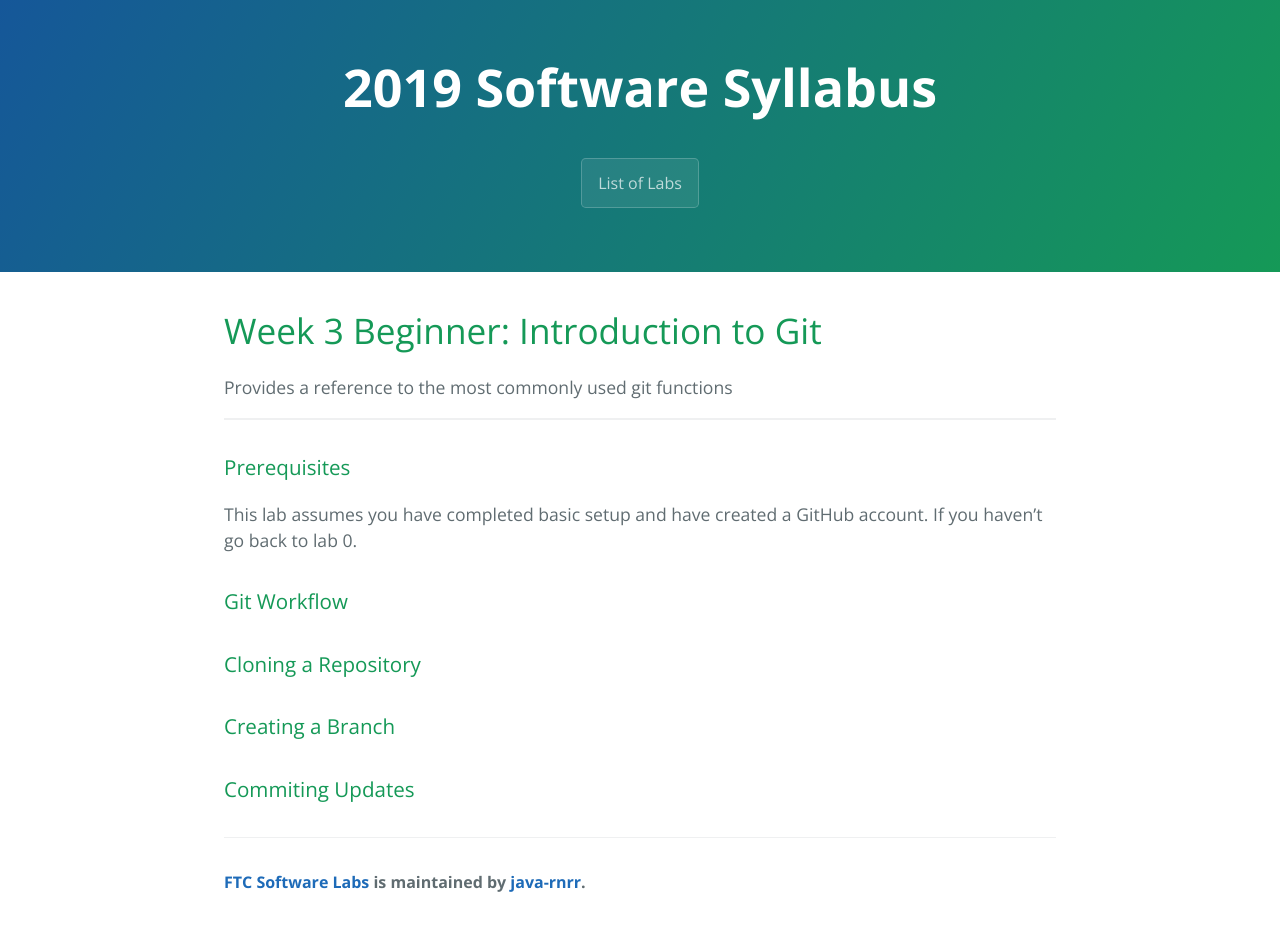
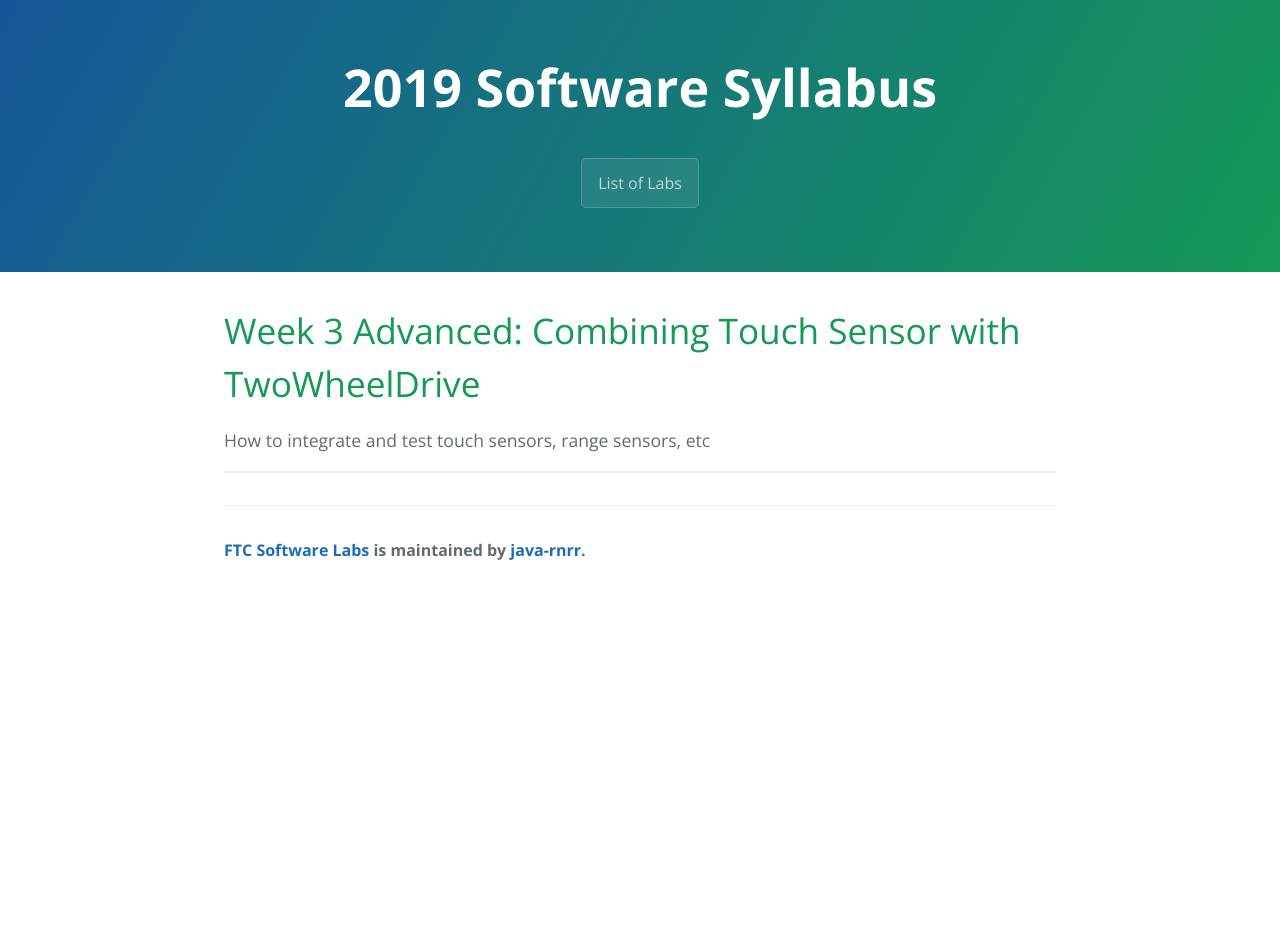
Before and after one commit to java-rnrr/getting-started, a Jekyll site: the page built from _posts/2019-06-02-aw3-tbd.md, in a window 1280 px wide. Built offline with Jekyll 4.4.1, drawn with Linux system fonts in a browser that asks for light colours; the repository's description, which GitHub fills in, is left out; after the commit the page ends 900 px from its top, so only the background shows below that.

Commit message:
Update 2019-06-02-aw3-tbd.md

```diff
--- a/_posts/2019-06-02-aw3-tbd.md
+++ b/_posts/2019-06-02-aw3-tbd.md
@@ -1,18 +1,5 @@
 ---
 layout: post
-title: "Week 3 Beginner: Introduction to Git"
-description: Provides a reference to the most commonly used git functions
+title: "Week 3 Advanced: Combining Touch Sensor with TwoWheelDrive"
+description: How to integrate and test touch sensors, range sensors, etc
 ---
-
-
-### Prerequisites
-
-This lab assumes you have completed basic setup and have created a GitHub account. If you haven't go back to lab 0.
-
-### Git Workflow
-
-### Cloning a Repository
-
-### Creating a Branch
-
-### Commiting Updates
```
